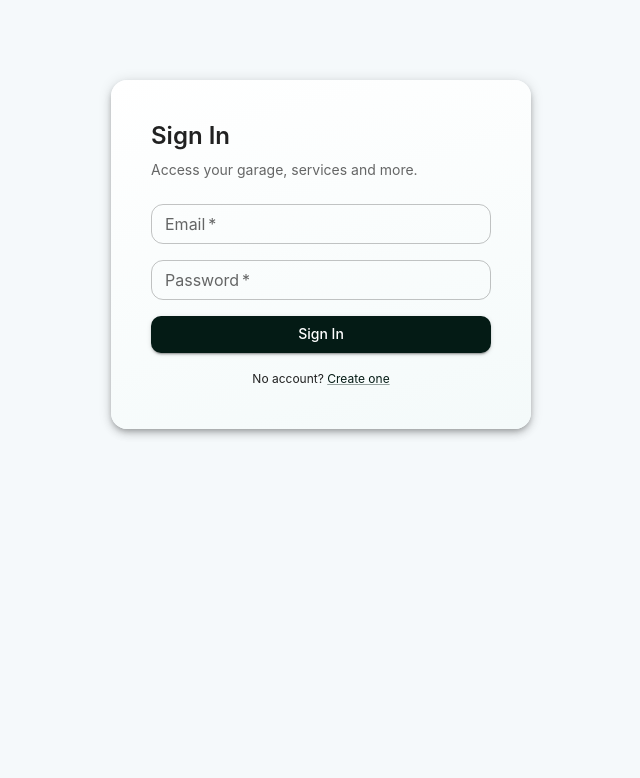
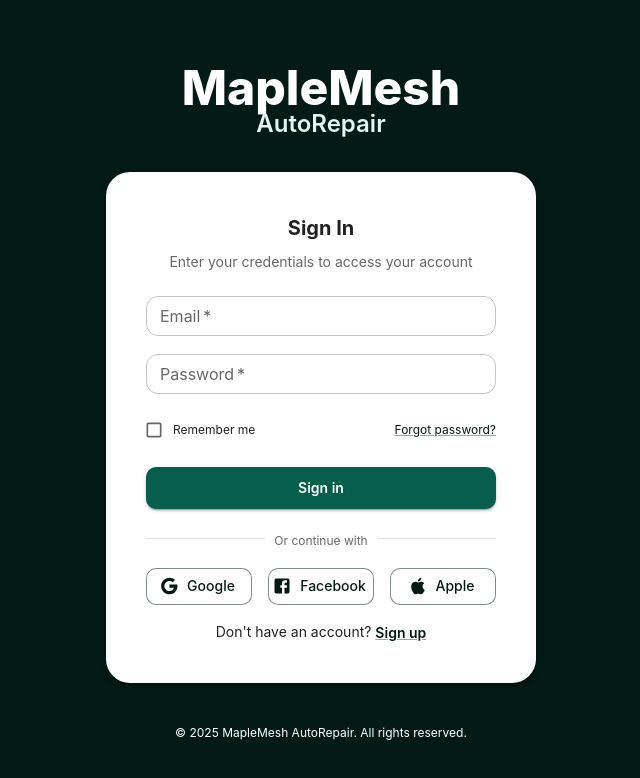
Before and after one commit to MaynulIslam/maplemesh_autorepair, a React (Vite) app in the folder Frontend/: page / in a window 1280 px wide. Shown: the top 778 px of the page, without its empty margins (319-959 px from the left). Built offline with nearby package versions, Linux system fonts and the light colour scheme; no server answers.

Commit message:
feat(auth): redesign login page UI (brand header, social auth buttons, remember me, footer)

```diff
--- a/Frontend/src/components/auth/LoginForm.jsx
+++ b/Frontend/src/components/auth/LoginForm.jsx
@@ -1,8 +1,11 @@
 import { useState, useEffect } from 'react';
 import {
   TextField, Button, Stack, Alert, CircularProgress,
-  Paper, Typography, Link
+  Paper, Typography, Link, Checkbox, FormControlLabel, Divider, Box, IconButton
 } from '@mui/material';
+import GoogleIcon from '@mui/icons-material/Google';
+import FacebookIcon from '@mui/icons-material/Facebook';
+import AppleIcon from '@mui/icons-material/Apple';
 import { useAuthCtx } from '../../context/AuthContext';
 import { useNavigate } from 'react-router-dom';
 
@@ -31,29 +34,61 @@ export default function LoginForm() {
   };
 
   return (
-    <Stack alignItems="center" sx={{ mt: 10, px:2 }}>
-      <Paper elevation={5} sx={{
-        p:5, width:'100%', maxWidth:420,
-        background: 'linear-gradient(165deg,#FFFFFF,#F4FAFA)'
-      }}>
-        <Typography variant="h5" fontWeight={600} mb={1}>Sign In</Typography>
-        <Typography variant="body2" color="text.secondary" mb={3}>
-          Access your garage, services and more.
-        </Typography>
-        <form onSubmit={submit}>
-          <Stack spacing={2}>
-            {err && <Alert severity="error">{err}</Alert>}
-            <TextField label="Email" type="email" value={email} onChange={e=>setEmail(e.target.value)} required size="small" />
-            <TextField label="Password" type="password" value={password} onChange={e=>setPassword(e.target.value)} required size="small" />
-            <Button variant="contained" type="submit" disabled={loading}>
-              {loading ? <CircularProgress size={20} color="inherit" /> : 'Sign In'}
+    <Box sx={{ minHeight:'100vh', bgcolor:'#041B15', display:'flex', flexDirection:'column', alignItems:'center', justifyContent:'flex-start', pt:8, pb:4 }}>
+      <Box sx={{ textAlign:'center', mb:4 }}>
+        <Typography variant="h3" fontWeight={800} sx={{ color:'#fff', lineHeight:1 }}>MapleMesh</Typography>
+        <Typography variant="h5" fontWeight={600} sx={{ color:'#E2F5EE', mt:-0.5 }}>AutoRepair</Typography>
+      </Box>
+      <Paper elevation={3} sx={{ width:'100%', maxWidth:430, p:5, borderRadius:2 }}>
+        <Typography variant="h6" fontWeight={700} textAlign="center" sx={{ mb:1 }}>Sign In</Typography>
+        <Typography variant="body2" textAlign="center" color="text.secondary" sx={{ mb:3 }}>Enter your credentials to access your account</Typography>
+        <form onSubmit={submit} noValidate>
+          <Stack spacing={2.2}>
+            {err && <Alert severity="error" onClose={()=>setErr('')}>{err}</Alert>}
+            <TextField
+              label="Email"
+              placeholder="Enter your email"
+              type="email"
+              value={email}
+              onChange={e=>setEmail(e.target.value)}
+              autoComplete="email"
+              size="small"
+              required
+              fullWidth
+            />
+            <TextField
+              label="Password"
+              placeholder="Enter your Password"
+              type="password"
+              value={password}
+              onChange={e=>setPassword(e.target.value)}
+              autoComplete="current-password"
+              size="small"
+              required
+              fullWidth
+            />
+            <Stack direction="row" alignItems="center" justifyContent="space-between" sx={{ mt:-1 }}>
+              <FormControlLabel control={<Checkbox size="small" />} label={<Typography variant="caption">Remember me</Typography>} />
+              <Link component="button" variant="caption" sx={{ fontSize:12 }} onClick={()=>alert('Forgot password flow TBD')}>Forgot password?</Link>
+            </Stack>
+            <Button type="submit" variant="contained" disabled={loading} sx={{ bgcolor:'#065f4c', py:1.1, textTransform:'none', fontWeight:600, '&:hover':{ bgcolor:'#044d3d' } }}>
+              {loading ? <CircularProgress size={20} color="inherit" /> : 'Sign in'}
             </Button>
-            <Typography variant="caption" textAlign="center">
-              No account? <Link component="button" onClick={()=>nav('/register')}>Create one</Link>
+            <Divider><Typography variant="caption" color="text.secondary">Or continue with</Typography></Divider>
+            <Stack direction="row" spacing={2} justifyContent="space-between">
+              <Button variant="outlined" fullWidth startIcon={<GoogleIcon />} sx={{ textTransform:'none', bgcolor:'#fff' }}>Google</Button>
+              <Button variant="outlined" fullWidth startIcon={<FacebookIcon />} sx={{ textTransform:'none', bgcolor:'#fff' }}>Facebook</Button>
+              <Button variant="outlined" fullWidth startIcon={<AppleIcon />} sx={{ textTransform:'none', bgcolor:'#fff' }}>Apple</Button>
+            </Stack>
+            <Typography variant="body2" textAlign="center" sx={{ mt:1 }}>
+              Don't have an account? <Link component="button" onClick={()=>nav('/register')} sx={{ fontWeight:600 }}>Sign up</Link>
             </Typography>
           </Stack>
         </form>
       </Paper>
-    </Stack>
+      <Typography variant="caption" color="#fff" sx={{ mt:5 }}>
+        © 2025 MapleMesh AutoRepair. All rights reserved.
+      </Typography>
+    </Box>
   );
 }
```
